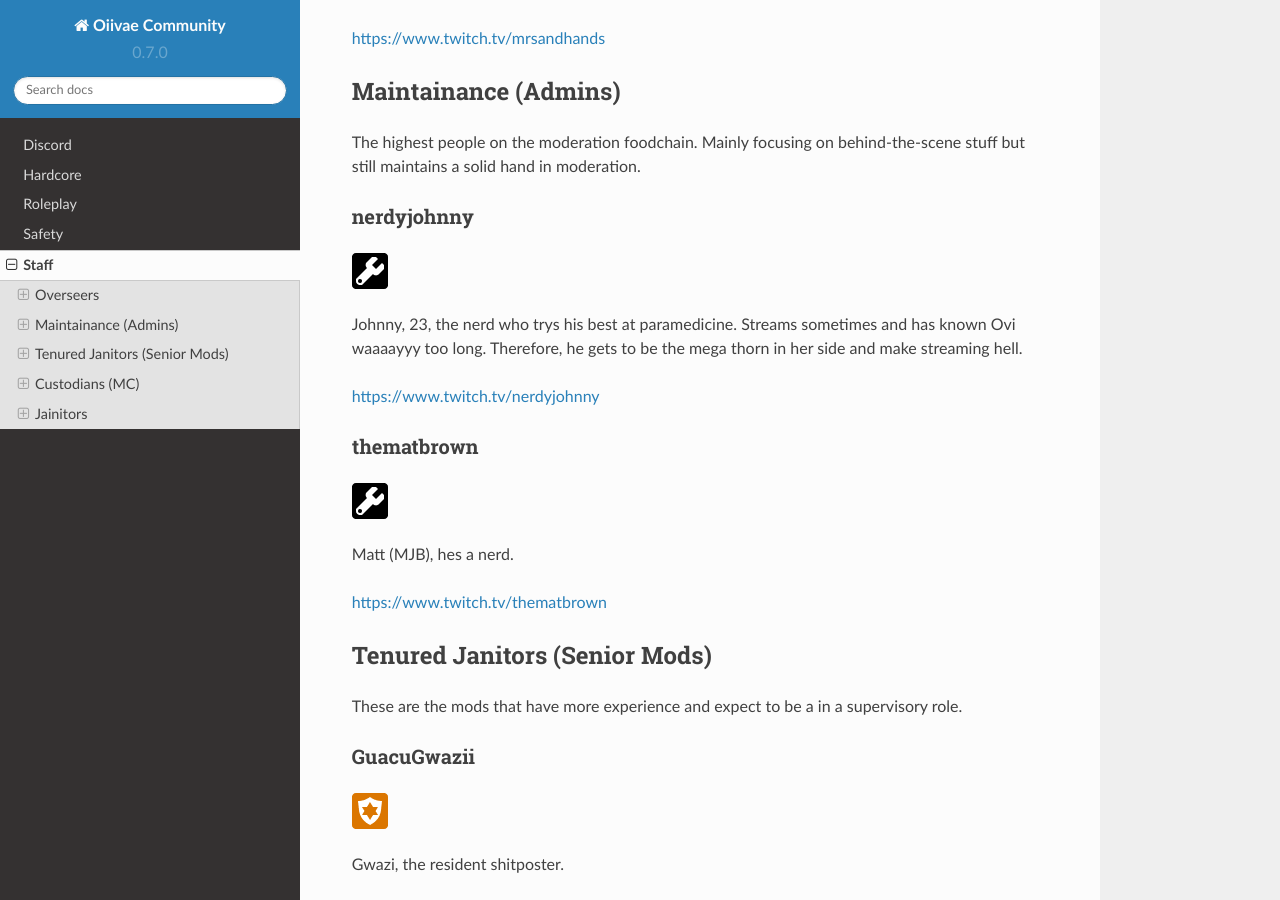
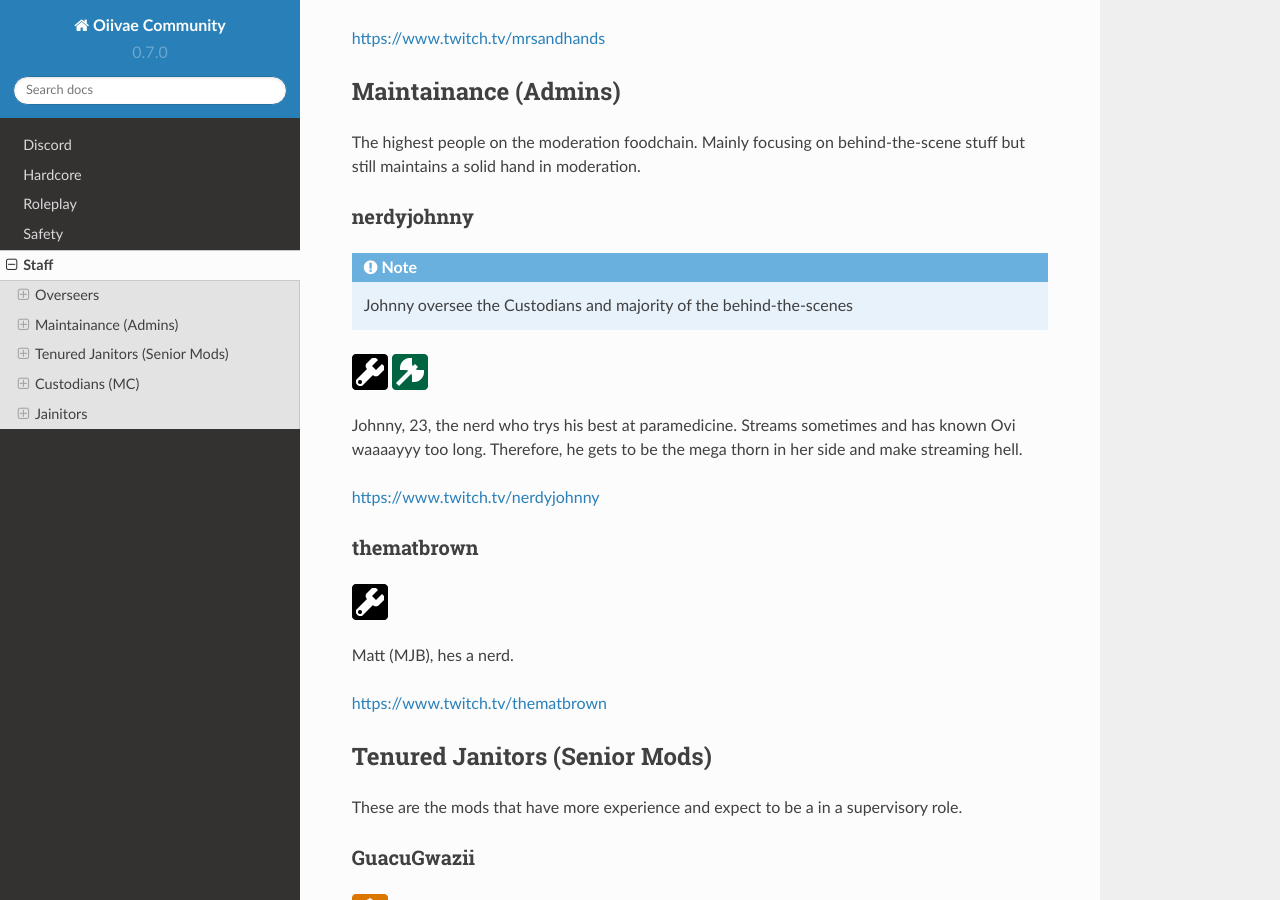
Before and after one commit to nerdyjohnny/ovidoc, a Sphinx documentation site: the page built from docs/source/staff.rst, in a window 1280 px wide and 900 px high, scrolled down 774 px. Built offline with Sphinx 7.4.7 and the Read the Docs theme 2.0.0, drawn with Linux system fonts in a browser that asks for light colours.

Commit message:
Update staff.rst

```diff
--- a/docs/source/staff.rst
+++ b/docs/source/staff.rst
@@ -30,7 +30,11 @@ The highest people on the moderation foodchain. Mainly focusing on behind-the-sc
 
 nerdyjohnny
 '''''''
+
+.. note:: Johnny oversee the Custodians and majority of the behind-the-scenes
+
 .. image:: icons/admin.png
+.. image:: icons/custodian.png
 Johnny, 23, the nerd who trys his best at paramedicine. Streams sometimes and has known Ovi waaaayyy too long. Therefore, he gets to be the mega thorn in her side and make streaming hell.
 
 https://www.twitch.tv/nerdyjohnny
```
